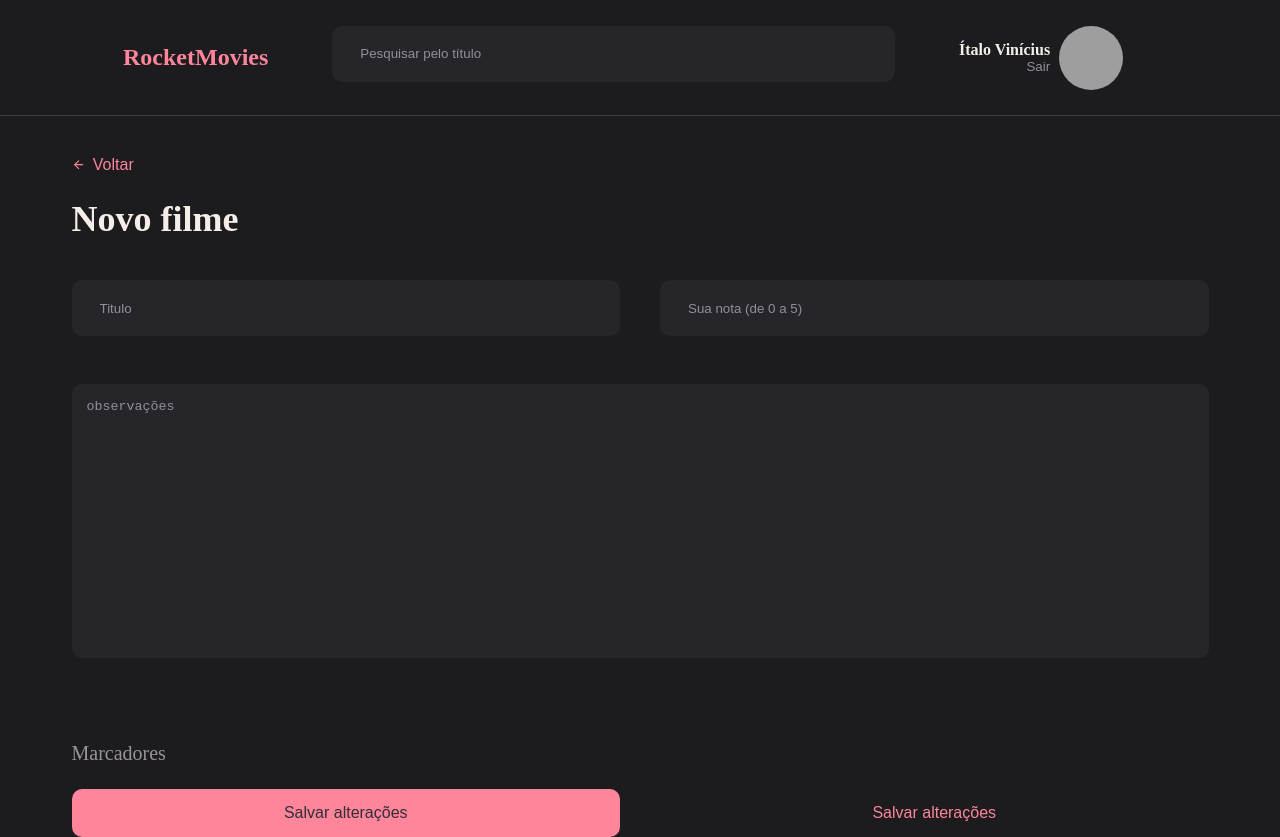
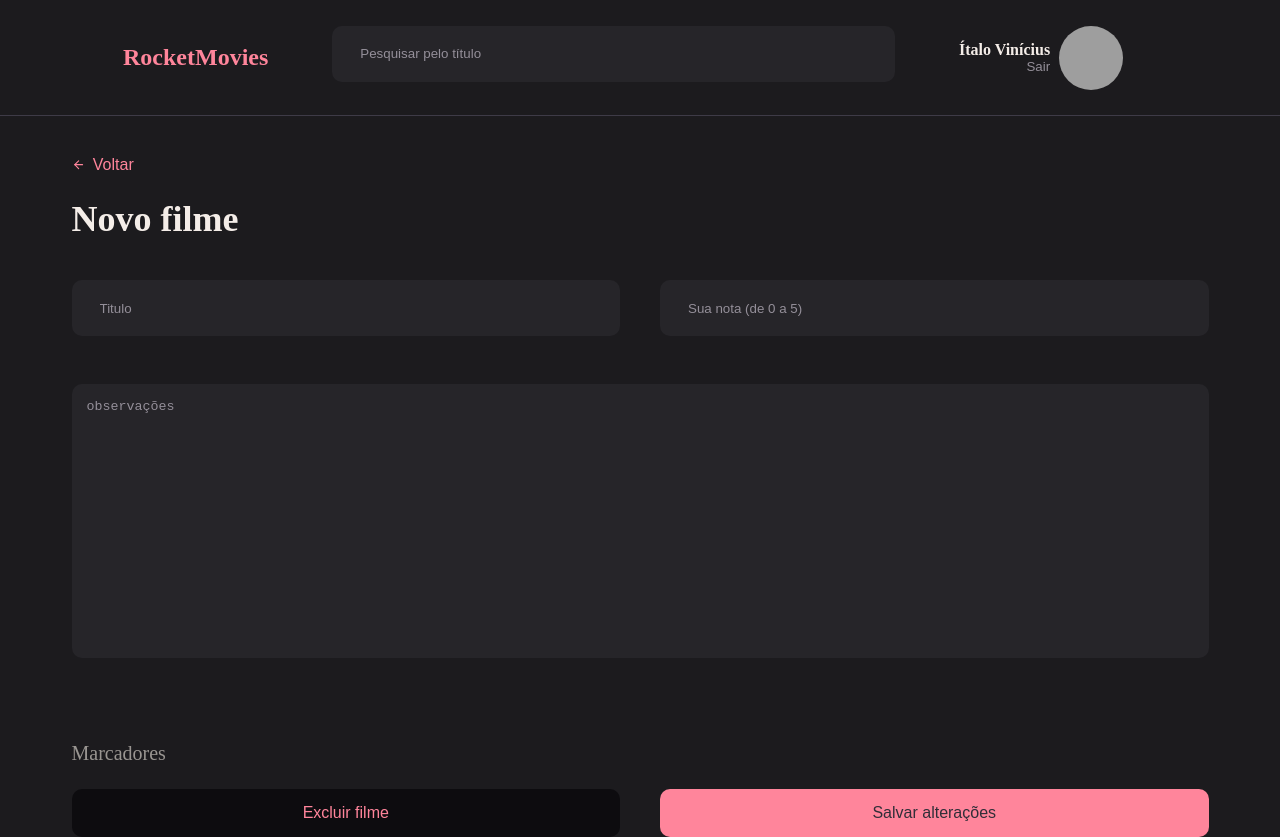
Before and after one commit to Italovini223/rocket-movies-front-end, a React (Vite) app: page / in a window 1280 px wide. Built offline with nearby package versions, Linux system fonts and the light colour scheme; grey boxes are pictures that could not be loaded.

Commit message:
💄 change button delete color

```diff
--- a/src/components/Button/styles.js
+++ b/src/components/Button/styles.js
@@ -5,7 +5,7 @@ export const Container = styled.button`
   height: 48px;
 
   border: none;
-  background-color: ${({theme, Deleted}) => !Deleted ? theme.COLORS.SALMON : theme.COLORS.BACKGROUND_900};
+  background-color: ${({theme, Deleted}) => !Deleted ? theme.COLORS.SALMON : theme.COLORS.BLACK_900};
 
   border-radius: 10px;
 
--- a/src/pages/New/index.jsx
+++ b/src/pages/New/index.jsx
@@ -42,13 +42,13 @@ export function New() {
 
         <div className="buttons">
         <Button
-            title='Salvar alterações'
+            title='Excluir filme'
             type='submit'
+            Delete
           />
            <Button
             title='Salvar alterações'
             type='submit'
-            Delete
           />
         </div>
       </Content>
--- a/src/styles/theme.js
+++ b/src/styles/theme.js
@@ -10,7 +10,8 @@ export default {
     GREY_100: "#312E38",
 
     SALMON: "#FF859B",
-    WHITE: "#F4EDE8"
+    WHITE: "#F4EDE8",
+    BLACK_900: "#0D0C0F"
 
   }
 }
```
